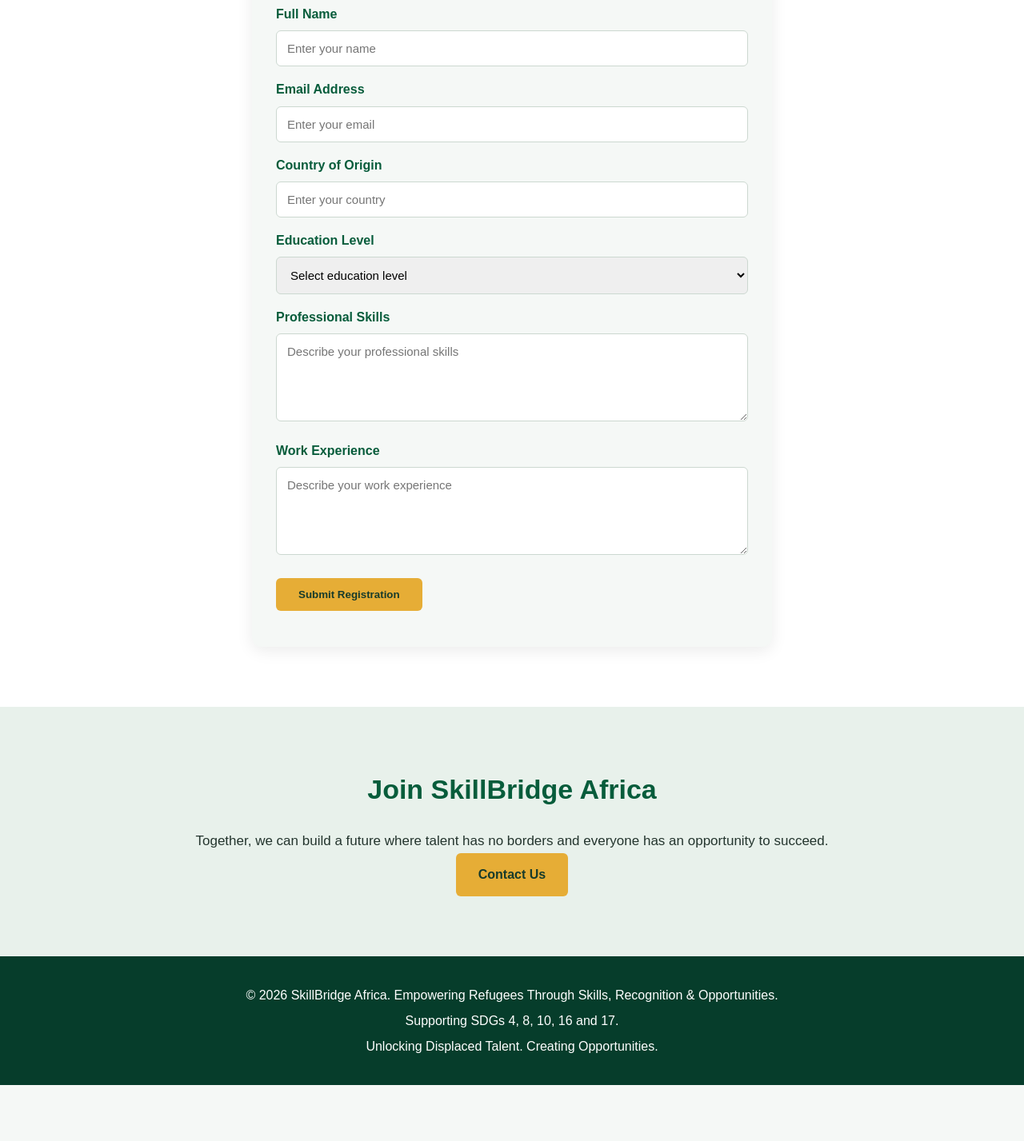
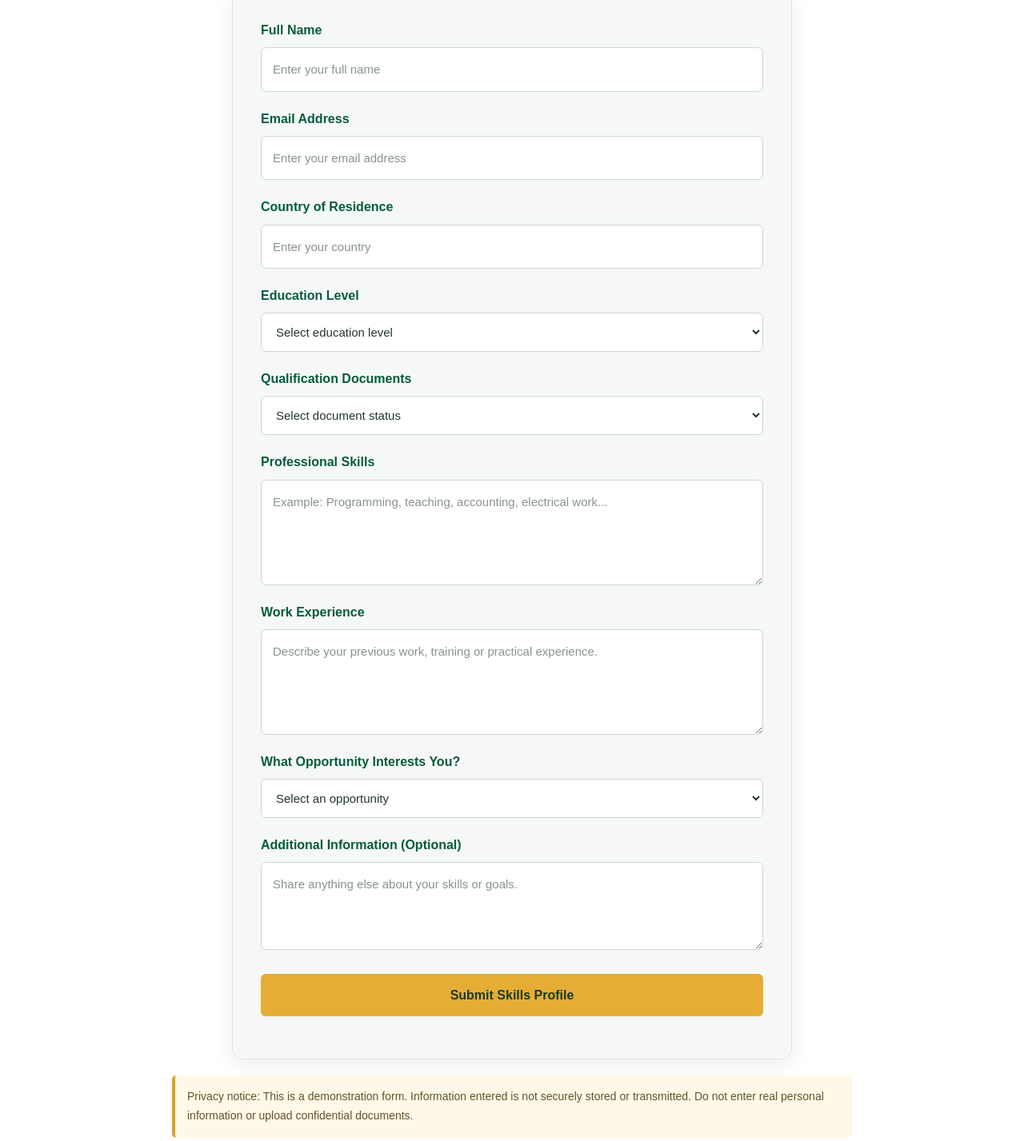
Before and after one commit to peterochihaiomiyang-sudo/SkillBridge-Africa, a plain HTML site: page index.html in a window 1280 px wide. Shown: the part 2538-3965 px from the top of the page at 80% size. Before the commit the page ends 3895 px from the top, so only its background shows below. Drawn offline with Linux system fonts and the light colour scheme.

Commit message:
Improve SkillBridge Africa website design and registration form

```diff
--- a/index.html
+++ b/index.html
@@ -70,7 +70,6 @@
         </p>
 
     </section>
-
     <!-- Project Section -->
     <section id="project" class="section">
 
@@ -151,41 +150,52 @@
     </section>
 
     <!-- Registration Section -->
+   <!-- Registration Section -->
 <section id="registration" class="section registration">
 
     <h2>Register Your Skills</h2>
 
     <p>
-            Share your education, experience and professional
-            skills with SkillBridge Africa.
+        Your knowledge, education and experience matter.
+        Create a skills profile to demonstrate your abilities
+        and explore possible opportunities.
     </p>
 
     <form id="registrationForm" class="registration-form">
 
+        <div class="form-group">
             <label for="fullName">Full Name</label>
             <input
                 type="text"
                 id="fullName"
-                placeholder="Enter your name"
+                placeholder="Enter your full name"
+                autocomplete="name"
                 required
             >
+        </div>
 
+        <div class="form-group">
             <label for="email">Email Address</label>
             <input
                 type="email"
                 id="email"
-                placeholder="Enter your email"
+                placeholder="Enter your email address"
+                autocomplete="email"
                 required
             >
+        </div>
 
-            <label for="country">Country of Origin</label>
+        <div class="form-group">
+            <label for="country">Country of Residence</label>
             <input
                 type="text"
                 id="country"
                 placeholder="Enter your country"
                 required
             >
+        </div>
 
+        <div class="form-group">
             <label for="education">Education Level</label>
             <select id="education" required>
                 <option value="">Select education level</option>
@@ -194,33 +204,86 @@
                 <option>Diploma</option>
                 <option>Bachelor's Degree</option>
                 <option>Master's Degree</option>
+                <option>Doctorate</option>
                 <option>Other</option>
             </select>
+        </div>
 
+        <div class="form-group">
+            <label for="qualificationStatus">
+                Qualification Documents
+            </label>
+
+            <select id="qualificationStatus" required>
+                <option value="">Select document status</option>
+                <option>Documents available</option>
+                <option>Some documents available</option>
+                <option>Documents unavailable</option>
+                <option>Qualification not formally documented</option>
+            </select>
+        </div>
+
+        <div class="form-group">
             <label for="skills">Professional Skills</label>
             <textarea
                 id="skills"
-                placeholder="Describe your professional skills"
+                rows="4"
+                placeholder="Example: Programming, teaching, accounting, electrical work..."
                 required
             ></textarea>
+        </div>
 
+        <div class="form-group">
             <label for="experience">Work Experience</label>
             <textarea
                 id="experience"
-                placeholder="Describe your work experience"
+                rows="4"
+                placeholder="Describe your previous work, training or practical experience."
                 required
             ></textarea>
+        </div>
+
+        <div class="form-group">
+            <label for="interest">What Opportunity Interests You?</label>
+
+            <select id="interest" required>
+                <option value="">Select an opportunity</option>
+                <option>Skills Assessment</option>
+                <option>Education and Training</option>
+                <option>Mentorship</option>
+                <option>Internship</option>
+                <option>Employment</option>
+                <option>Professional Certification</option>
+            </select>
+        </div>
+
+        <div class="form-group">
+            <label for="additionalInfo">
+                Additional Information (Optional)
+            </label>
+
+            <textarea
+                id="additionalInfo"
+                rows="3"
+                placeholder="Share anything else about your skills or goals."
+            ></textarea>
+        </div>
 
         <button type="submit" class="main-btn">
-                Submit Registration
+            Submit Skills Profile
         </button>
 
-            <p id="formMessage" role="status"></p>
+        <p id="formMessage" role="status" aria-live="polite"></p>
 
     </form>
 
+    <p class="privacy-note">
+        Privacy notice: This is a demonstration form.
+        Information entered is not securely stored or transmitted.
+        Do not enter real personal information or upload confidential documents.
+    </p>
+
 </section>
-
     <!-- Contact Section -->
     <section id="contact" class="section contact">
 
--- a/script.js
+++ b/script.js
@@ -25,7 +25,6 @@ document.addEventListener("DOMContentLoaded", function () {
     const cards = document.querySelectorAll(".card");
 
     cards.forEach(function (card) {
-
         card.addEventListener("mouseenter", function () {
             card.style.borderBottomColor = "#075c3b";
         });
@@ -33,7 +32,6 @@ document.addEventListener("DOMContentLoaded", function () {
         card.addEventListener("mouseleave", function () {
             card.style.borderBottomColor = "#d9a32d";
         });
-
     });
 
     // Registration Form
@@ -49,13 +47,18 @@ document.addEventListener("DOMContentLoaded", function () {
 
             event.preventDefault();
 
+            if (!registrationForm.checkValidity()) {
+                registrationForm.reportValidity();
+                return;
+            }
+
             formMessage.textContent =
-                "Thank you! Your demonstration registration was successful. No information has been sent or stored.";
+                "Thank you! Your demonstration profile is complete. No information has been sent or stored.";
+
+            formMessage.style.color = "#075c3b";
 
             registrationForm.reset();
-
         });
-
     }
 
     console.log("SkillBridge Africa website loaded successfully!");
--- a/style.css
+++ b/style.css
@@ -1,3 +1,8 @@
+
+/* =================================
+   SKILLBRIDGE AFRICA
+   Main Website Styles
+================================= */
 
 /* General Settings */
 * {
@@ -9,12 +14,20 @@
 
 html {
     scroll-behavior: smooth;
+    scroll-padding-top: 100px;
 }
 
 body {
     background: #f5f8f6;
     color: #24352e;
     line-height: 1.7;
+}
+
+button,
+input,
+select,
+textarea {
+    font: inherit;
 }
 
 /* Navigation */
@@ -52,7 +65,7 @@ header {
     text-decoration: none;
     color: #24352e;
     font-weight: bold;
-    transition: 0.3s;
+    transition: color 0.3s;
 }
 
 .nav-links a:hover {
@@ -66,6 +79,11 @@ header {
     border-radius: 6px;
     text-decoration: none;
     font-weight: bold;
+    transition: 0.3s;
+}
+
+.join-btn:hover {
+    background: #08744b;
 }
 
 /* Hero Section */
@@ -105,9 +123,11 @@ header {
     background: #e6ad36;
     color: #173b2b;
     padding: 13px 28px;
+    border: none;
     border-radius: 6px;
     text-decoration: none;
     font-weight: bold;
+    cursor: pointer;
     transition: 0.3s;
 }
 
@@ -153,6 +173,7 @@ header {
 
 .card:hover {
     transform: translateY(-7px);
+    box-shadow: 0 10px 25px rgba(0, 0, 0, 0.12);
 }
 
 .card h3 {
@@ -165,9 +186,95 @@ header {
     color: #53645b;
 }
 
+/* Registration Section */
+.registration {
+    background: #ffffff;
+}
+
+.registration-form {
+    max-width: 700px;
+    margin: 35px auto 0;
+    padding: 35px;
+    background: #f5f8f6;
+    border: 1px solid #e0e9e3;
+    border-radius: 14px;
+    text-align: left;
+    box-shadow: 0 8px 25px rgba(0, 0, 0, 0.07);
+}
+
+.form-group {
+    margin-bottom: 20px;
+}
+
+.registration-form label {
+    display: block;
+    margin-bottom: 8px;
+    font-weight: bold;
+    color: #075c3b;
+}
+
+.registration-form input,
+.registration-form select,
+.registration-form textarea {
+    display: block;
+    width: 100%;
+    padding: 14px;
+    border: 1px solid #ccd8d0;
+    border-radius: 7px;
+    background: #ffffff;
+    color: #24352e;
+    font-size: 15px;
+    transition: border-color 0.3s, box-shadow 0.3s;
+}
+
+.registration-form input:focus,
+.registration-form select:focus,
+.registration-form textarea:focus {
+    outline: none;
+    border-color: #08744b;
+    box-shadow: 0 0 0 3px rgba(8, 116, 75, 0.12);
+}
+
+.registration-form textarea {
+    min-height: 110px;
+    resize: vertical;
+}
+
+.registration-form input::placeholder,
+.registration-form textarea::placeholder {
+    color: #87948c;
+}
+
+.registration-form button {
+    width: 100%;
+    margin-top: 10px;
+}
+
+#formMessage {
+    margin-top: 18px;
+    text-align: center;
+    font-weight: bold;
+}
+
+.privacy-note {
+    max-width: 700px;
+    margin: 20px auto 0 !important;
+    padding: 15px;
+    background: #fff8e7;
+    border-left: 4px solid #d9a32d;
+    border-radius: 5px;
+    color: #62532d;
+    font-size: 14px !important;
+    text-align: left;
+}
+
 /* Contact Section */
 .contact {
     background: #e8f1eb;
+}
+
+.contact .main-btn {
+    margin-top: 25px;
 }
 
 /* Footer */
@@ -198,6 +305,28 @@ footer p {
 }
 
 @media (max-width: 600px) {
+    header {
+        padding: 15px 5%;
+    }
+
+    .navbar {
+        flex-direction: column;
+    }
+
+    .logo {
+        font-size: 22px;
+    }
+
+    .nav-links {
+        flex-direction: row;
+        justify-content: center;
+        gap: 12px;
+    }
+
+    .nav-links a {
+        font-size: 13px;
+    }
+
     .hero {
         min-height: 450px;
         padding: 60px 7%;
@@ -205,6 +334,10 @@ footer p {
 
     .hero h1 {
         font-size: 36px;
+    }
+
+    .hero-content p {
+        font-size: 16px;
     }
 
     .section {
@@ -219,58 +352,20 @@ footer p {
         grid-template-columns: 1fr;
     }
 
-    .nav-links {
-        flex-direction: column;
-        align-items: center;
+    .registration-form {
+        padding: 22px;
+    }
+
+    .registration-form input,
+    .registration-form select,
+    .registration-form textarea {
+        font-size: 16px;
     }
 }
 
-/* Registration Section */
-
-.registration {
-    background: #ffffff;
+/* Accessibility */
+a:focus-visible,
+button:focus-visible {
+    outline: 3px solid #d9a32d;
+    outline-offset: 3px;
 }
-
-.registration-form {
-    max-width: 650px;
-    margin: 35px auto 0;
-    padding: 30px;
-    background: #f5f8f6;
-    border-radius: 12px;
-    text-align: left;
-    box-shadow: 0 5px 20px rgba(0,0,0,0.08);
-}
-
-.registration-form label {
-    display: block;
-    margin: 15px 0 7px;
-    font-weight: bold;
-    color: #075c3b;
-}
-
-.registration-form input,
-.registration-form select,
-.registration-form textarea {
-    width: 100%;
-    padding: 13px;
-    border: 1px solid #ccd8d0;
-    border-radius: 6px;
-    font-size: 15px;
-}
-
-.registration-form textarea {
-    min-height: 110px;
-    resize: vertical;
-}
-
-.registration-form button {
-    margin-top: 20px;
-    border: none;
-    cursor: pointer;
-}
-
-#formMessage {
-    margin-top: 15px;
-    color: #075c3b;
-    font-weight: bold;
-}
```
Lines whose indentation alone changed are shown as unchanged.
